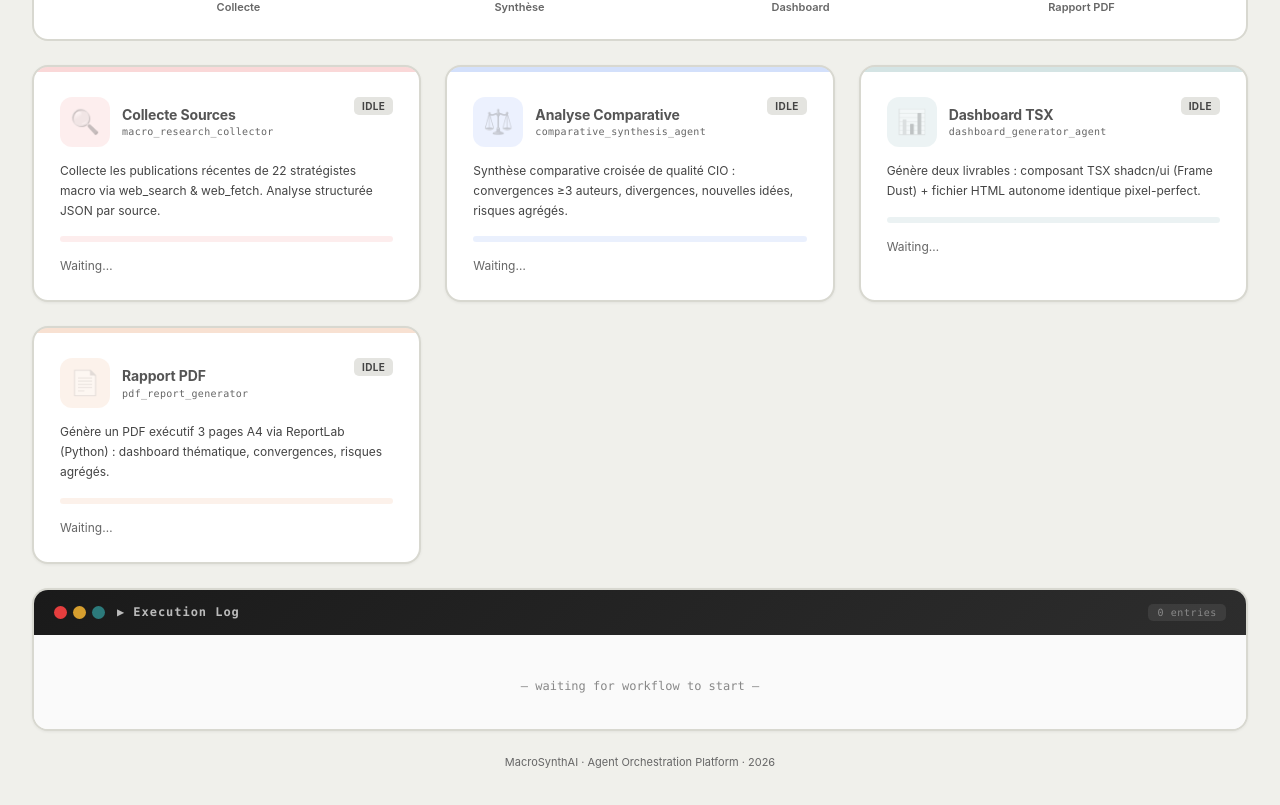
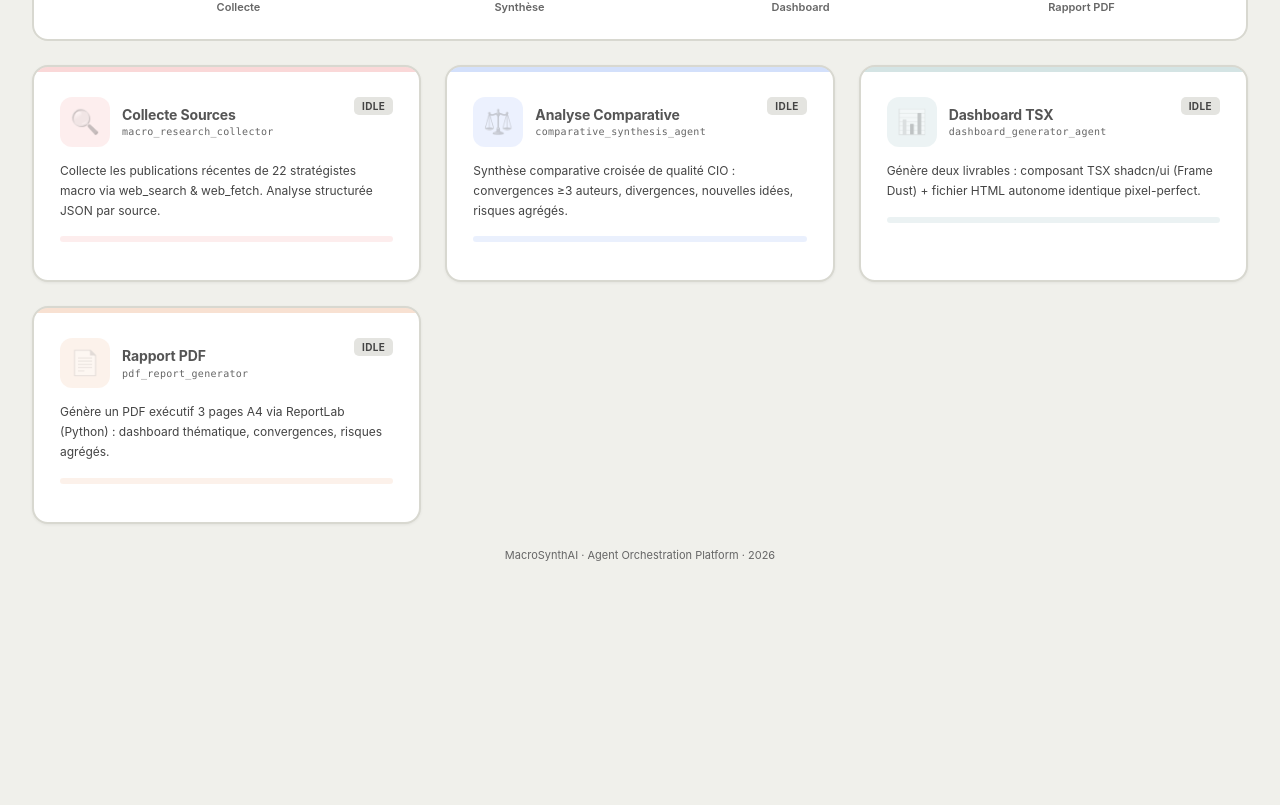
Before and after one commit to Alex-spec-ops/VeilleMacro, a React (Vite) app: page / in a window 1280 px wide. Shown: the part 937-1742 px from the top of the page. After the commit the page ends 1535 px from the top, so only its background shows below. Built offline with nearby package versions, Linux system fonts and the light colour scheme.

Commit message:
feat: implement AgentCard component and integrate into App shell

```diff
--- a/src/App.jsx
+++ b/src/App.jsx
@@ -721,8 +721,6 @@ export default function App() {
           <AgentCard agent={state.agents.pdf}       config={AGENTS.pdf} />
         </div>
 
-        {/* ── Execution Log ── */}
-        <ExecutionLog logs={state.logs} />
 
         {/* ── Footer ── */}
         <div
--- a/src/components/AgentCard.jsx
+++ b/src/components/AgentCard.jsx
@@ -215,10 +215,6 @@ export function AgentCard({ agent, config }) {
         </div>
       </div>
 
-      {/* ── Timer / status line ── */}
-      <div style={{ minHeight: 20 }}>
-        {timerNode}
-      </div>
     </div>
   );
 }
```
